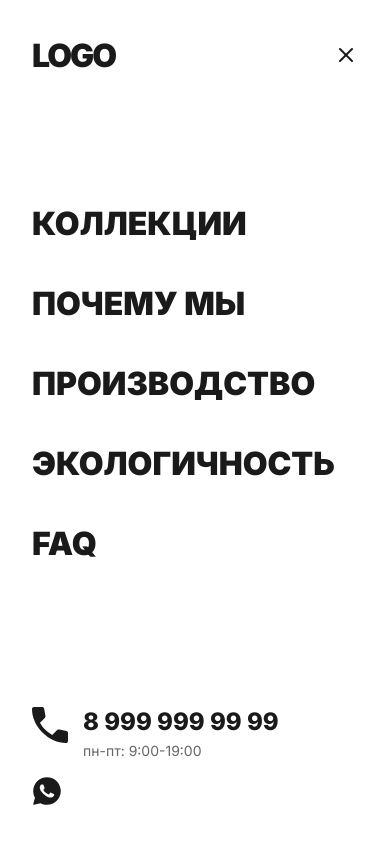
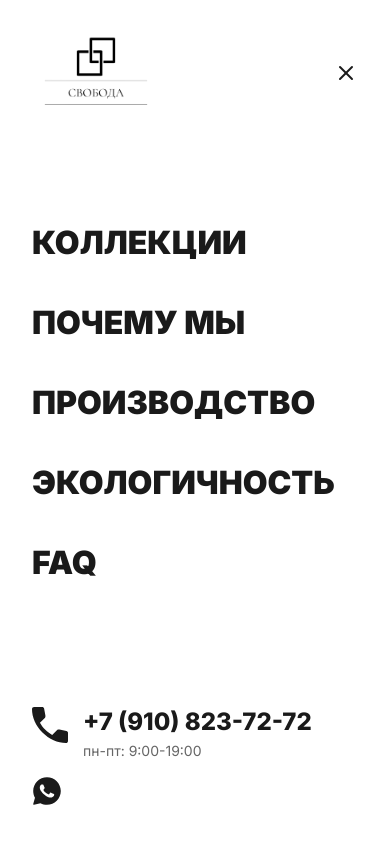
Before and after one commit to SONOFINFINITE/SOI-SVOBODA-MEBEL, a React (Vite) app: page / in a window 390 px wide. Both pictures are taken after a click on the button 42 px from the left and 40 px from the top of the page. Shown: the top 844 px of the page. Built offline with nearby package versions, Linux system fonts and the light colour scheme.

Commit message:
feat(ui): add SVOBODA logo and update contact information
- Add SVOBODA logo assets and implement them in Header, Drawer, and Footer
- Update phone numbers and email across components
- Add responsive styling for logos
- Update WhatsApp links with correct phone number

```diff
--- a/src/components/Drawer/drawer-menu.module.scss
+++ b/src/components/Drawer/drawer-menu.module.scss
@@ -127,6 +127,19 @@
     font-weight: 900;
     letter-spacing: -2px;
     color: var(--color-text-primary);
+}
+
+.drawer__logoImg {
+    height: 85px;
+    width: auto;
+
+    @media (max-width: 768px) {
+        height: 48px;
+    }
+
+    @media (max-width: 480px) {
+        height: 40px;
+    }
 }
 
 .drawer__nav {
--- a/src/components/Drawer/drawer-menu.tsx
+++ b/src/components/Drawer/drawer-menu.tsx
@@ -2,6 +2,8 @@ import React, { useEffect, useRef } from 'react';
 import classNames from 'classnames';
 import styles from './drawer-menu.module.scss';
 import { useLocation, useNavigate } from 'react-router-dom';
+import SVOBODA_LOGO_BLACK from '../../assets/SVOBODA_LOGO_BLACK.png';
+import SVOBODA_LOGO_WHITE from '../../assets/SVOBODA_LOGO_WHITE.png';
 
 export interface DrawerMenuProps {
     isOpen: boolean;
@@ -62,7 +64,12 @@ export const DrawerMenu: React.FC<DrawerMenuProps> = ({ isOpen, onClose }) => {
             <div className={styles.drawer__content}>
                 <div className={styles.drawer__header}>
                     <div className={styles.drawer__logo}>
-                        LOGO
+                        <img
+                          src={isCatalogPage ? SVOBODA_LOGO_WHITE : SVOBODA_LOGO_BLACK}
+                          alt="SVOBODA Logo"
+                          style={{ height: '85px', width: 'auto' }}
+                          className={styles.drawer__logoImg}
+                        />
                     </div>
                     <button className={styles.drawer__close} onClick={onClose} aria-label="Close menu">
                         <svg
@@ -150,14 +157,14 @@ export const DrawerMenu: React.FC<DrawerMenuProps> = ({ isOpen, onClose }) => {
                                     />
                                 </svg>
                                 <div className={styles['contact-content__wrapper']}>
-                                    <a href="tel:+79999999999" className={styles.drawer__phone}>
-                                    8 999 999 99 99
+                                    <a href="tel:+79108237272" className={styles.drawer__phone}>
+                                   +7 (910) 823-72-72
                                     </a>
                                     <p className={styles.p1}>пн-пт: 9:00-19:00</p>
                                 </div>
                             </div>
                             <div className={styles.div2}>
-                                <a href="https://wa.me/" target="_blank" rel="noopener noreferrer">
+                                <a href="https://wa.me/+79108237272" target="_blank" rel="noopener noreferrer">
                                     <svg className={styles.whatsapp_icon} xmlns="http://www.w3.org/2000/svg" viewBox="0 0 50 50" width="30px" height="30px">
                                         <path d="M25,2C12.318,2,2,12.318,2,25c0,3.96,1.023,7.854,2.963,11.29L2.037,46.73c-0.096,0.343-0.003,0.711,0.245,0.966 C2.473,47.893,2.733,48,3,48c0.08,0,0.161-0.01,0.24-0.029l10.896-2.699C17.463,47.058,21.21,48,25,48c12.682,0,23-10.318,23-23 S37.682,2,25,2z M36.57,33.116c-0.492,1.362-2.852,2.605-3.986,2.772c-1.018,0.149-2.306,0.213-3.72-0.231 c-0.857-0.27-1.957-0.628-3.366-1.229c-5.923-2.526-9.791-8.415-10.087-8.804C15.116,25.235,13,22.463,13,19.594 s1.525-4.28,2.067-4.864c0.542-0.584,1.181-0.73,1.575-0.73s0.787,0.005,1.132,0.021c0.363,0.018,0.85-0.137,1.329,1.001 c0.492,1.168,1.673,4.037,1.819,4.33c0.148,0.292,0.246,0.633,0.05,1.022c-0.196,0.389-0.294,0.632-0.59,0.973 s-0.62,0.76-0.886,1.022c-0.296,0.291-0.603,0.606-0.259,1.19c0.344,0.584,1.529,2.493,3.285,4.039 c2.255,1.986,4.158,2.602,4.748,2.894c0.59,0.292,0.935,0.243,1.279-0.146c0.344-0.39,1.476-1.703,1.869-2.286 s0.787-0.487,1.329-0.292c0.542,0.194,3.445,1.604,4.035,1.896c0.59,0.292,0.984,0.438,1.132,0.681 C37.062,30.587,37.062,31.755,36.57,33.116z"/>
                                     </svg>
--- a/src/components/Footer/footer.module.scss
+++ b/src/components/Footer/footer.module.scss
@@ -255,6 +255,19 @@
         }
     }
 
+    &__logoImg {
+        height: 85px;
+        width: auto;
+
+        @media (max-width: 768px) {
+            height: 48px;
+        }
+
+        @media (max-width: 480px) {
+            height: 40px;
+        }
+    }
+
     &__logoLink {
         text-decoration: none;
     }
--- a/src/components/Footer/footer.tsx
+++ b/src/components/Footer/footer.tsx
@@ -1,7 +1,9 @@
-import React from 'react';
-import classNames from 'classnames';
 import { useLocation, useNavigate } from 'react-router-dom';
 import styles from './footer.module.scss';
+
+import SVOBODA_LOGO_BLACK from '../../assets/SVOBODA_LOGO_BLACK.png';
+import SVOBODA_LOGO_WHITE from '../../assets/SVOBODA_LOGO_WHITE.png';
+import classNames from 'classnames';
 
 export interface FooterProps {
     className?: string;
@@ -28,11 +30,16 @@ export const Footer: React.FC<FooterProps> = ({ className }) => {
                 <div className={styles.footer__left}>
                     <div className={styles.footer__logo}>
                         <a href="/" className={styles.footer__logoLink}>
-                            LOGO
+                            <img
+                                src={isCatalogPage ? SVOBODA_LOGO_WHITE : SVOBODA_LOGO_BLACK}
+                                alt="SVOBODA Logo"
+                                style={{ height: '85px', width: 'auto'}}
+                                className={styles.footer__logoImg}
+                            />
                         </a>
                     </div>
                     <div className={styles.footer__social}>
-                        <a href="https://wa.me/" target="_blank" rel="noopener noreferrer" className={styles.social__link}>
+                        <a href="https://wa.me/+79108237272" target="_blank" rel="noopener noreferrer" className={styles.social__link}>
                             <svg fill={isCatalogPage ? "#ffffff" : "#000000"} xmlns="http://www.w3.org/2000/svg" viewBox="0 0 50 50" width="50px" height="50px">
                                 <path d="M25,2C12.318,2,2,12.318,2,25c0,3.96,1.023,7.854,2.963,11.29L2.037,46.73c-0.096,0.343-0.003,0.711,0.245,0.966 C2.473,47.893,2.733,48,3,48c0.08,0,0.161-0.01,0.24-0.029l10.896-2.699C17.463,47.058,21.21,48,25,48c12.682,0,23-10.318,23-23 S37.682,2,25,2z M36.57,33.116c-0.492,1.362-2.852,2.605-3.986,2.772c-1.018,0.149-2.306,0.213-3.72-0.231 c-0.857-0.27-1.957-0.628-3.366-1.229c-5.923-2.526-9.791-8.415-10.087-8.804C15.116,25.235,13,22.463,13,19.594 s1.525-4.28,2.067-4.864c0.542-0.584,1.181-0.73,1.575-0.73s0.787,0.005,1.132,0.021c0.363,0.018,0.85-0.137,1.329,1.001 c0.492,1.168,1.673,4.037,1.819,4.33c0.148,0.292,0.246,0.633,0.05,1.022c-0.196,0.389-0.294,0.632-0.59,0.973 s-0.62,0.76-0.886,1.022c-0.296,0.291-0.603,0.606-0.259,1.19c0.344,0.584,1.529,2.493,3.285,4.039 c2.255,1.986,4.158,2.602,4.748,2.894c0.59,0.292,0.935,0.243,1.279-0.146c0.344-0.39,1.476-1.703,1.869-2.286 s0.787-0.487,1.329-0.292c0.542,0.194,3.445,1.604,4.035,1.896c0.59,0.292,0.984,0.438,1.132,0.681 C37.062,30.587,37.062,31.755,36.57,33.116z"/>
                             </svg>
@@ -58,7 +65,7 @@ export const Footer: React.FC<FooterProps> = ({ className }) => {
                                     <path d="M14 3H2C1.4 3 1 3.4 1 4V12C1 12.6 1.4 13 2 13H14C14.6 13 15 12.6 15 12V4C15 3.4 14.6 3 14 3ZM13.8 4L8 8.1L2.2 4H13.8ZM2 12V4.6L7.9 8.8C7.9 8.8 8 8.9 8 8.9C8 8.9 8.1 8.8 8.1 8.8L14 4.6V12H2Z" fill={isCatalogPage ? "white" : "currentColor"}/>
                                 </svg>
                             </span>
-                            sales@smmebel.ru
+                            svobodameb@gmail.com
                         </p>
                         <p className={styles.contact__phone}>
                             <span className={styles.contact__icon}>
@@ -66,7 +73,7 @@ export const Footer: React.FC<FooterProps> = ({ className }) => {
                                     <path d="M14.7 11.3L12.1 9.9C11.5 9.6 10.8 9.7 10.3 10.2L9.5 11C9.4 11.1 9.2 11.1 9.1 11L9 10.9C8.4 10.5 7.7 9.9 7 9.2C6.3 8.5 5.7 7.8 5.3 7.2L5.2 7.1C5.1 7 5.1 6.8 5.2 6.7L6 5.9C6.5 5.4 6.6 4.7 6.3 4.1L4.9 1.5C4.6 0.8 3.8 0.5 3.1 0.8L1.8 1.4C1.1 1.7 0.6 2.3 0.5 3.1C0.3 5.6 1.2 8.2 4.1 11.1C7.8 14.8 11.4 14.8 11.9 14.8C12.6 14.8 13.2 14.5 13.7 14.2L15 13.1C15.7 12.4 15.4 11.6 14.7 11.3Z" fill={isCatalogPage ? "white" : "currentColor"}/>
                                 </svg>
                             </span>
-                            +7 (999) 999-99-99
+                            +7 (910) 823-72-72
                         </p>
                     </div>
                 </div>
--- a/src/components/Header/Header.module.scss
+++ b/src/components/Header/Header.module.scss
@@ -75,6 +75,22 @@
   &__logo {
     font-size: 28px;
     font-weight: 900;
+  }
+
+  &__logoImg {
+    height: 85px;
+    width: auto;
+    margin-top: 10px;
+
+    @media (max-width: 768px) {
+      height: 48px;
+      margin-top: 8px;
+    }
+
+    @media (max-width: 480px) {
+      height: 40px;
+      margin-top: 6px;
+    }
   }
 
   &__logoLink {
--- a/src/components/Header/Header.tsx
+++ b/src/components/Header/Header.tsx
@@ -2,6 +2,8 @@ import React, { useState, useEffect } from 'react';
 import { Link, useLocation } from 'react-router-dom';
 import styles from './Header.module.scss';
 import DrawerMenu from '../Drawer/drawer-menu';
+import SVOBODA_LOGO_BLACK from '../../assets/SVOBODA_LOGO_BLACK.png';
+import SVOBODA_LOGO_WHITE from '../../assets/SVOBODA_LOGO_WHITE.png';
 
 const Header: React.FC = () => {
   const [isScrolled, setIsScrolled] = useState(false);
@@ -60,7 +62,12 @@ const Header: React.FC = () => {
         <div className={styles.header__center}>
           <div className={styles.header__logo}>
             <Link to="/" className={styles.header__logoLink}>
-              LOGO
+              <img
+                src={isScrolled ? SVOBODA_LOGO_BLACK : SVOBODA_LOGO_WHITE}
+                alt="SVOBODA Logo"
+                style={{ height: '85px', width: 'auto' }}
+                className={styles.header__logoImg}
+              />
             </Link>
           </div>
         </div>
--- a/src/components/PhoneButton/phone-button.tsx
+++ b/src/components/PhoneButton/phone-button.tsx
@@ -25,14 +25,14 @@ interface PhoneButtonProps {
 
 const PhoneButton: React.FC<PhoneButtonProps> = ({ theme = 'dark' }) => {
   const handleClick = () => {
-    window.open('tel:+79999999999', '_self');
+    window.open('tel:+79108237272', '_self');
   };
 
   return (
     <button
       className={`${styles.phoneButton} ${theme === 'light' ? styles.phoneButtonLight : ''}`}
       onClick={handleClick}
-      aria-label="Позвонить по номеру +7 999 999 99 99"
+      aria-label="Позвонить по номеру +7 (910) 823-72-72"
     >
       <PhoneIcon />
     </button>
```
Also changed, not shown: src/assets/SVOBODA_LOGO_BLACK.png (added), src/assets/SVOBODA_LOGO_WHITE.png (added).
